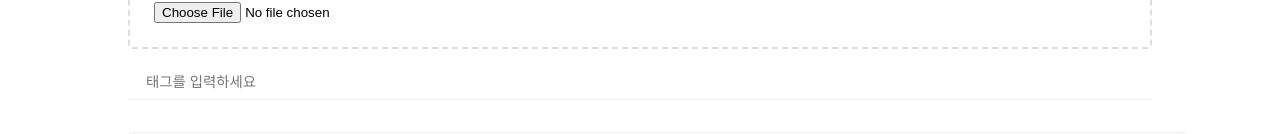
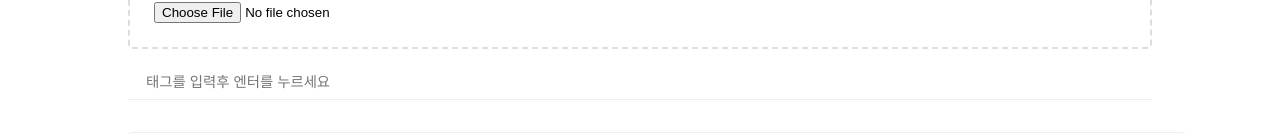
Before and after one commit to PickyPeople/xlog-FE, a Vue app: page /write in a window 1280 px wide. Shown: the part 135-269 px from the top of the page. Built offline with nearby package versions, Linux system fonts and the light colour scheme.

Commit message:
chore: コードの修正

```diff
--- a/src/views/Write/WriteView.vue
+++ b/src/views/Write/WriteView.vue
@@ -18,7 +18,7 @@
           type="text"
           v-model="currentTag"
           @keyup.enter="addTag"
-          placeholder="태그를 입력하세요"
+          placeholder="태그를 입력후 엔터를 누르세요"
           class="tag-input"
         />
       </div>
```
